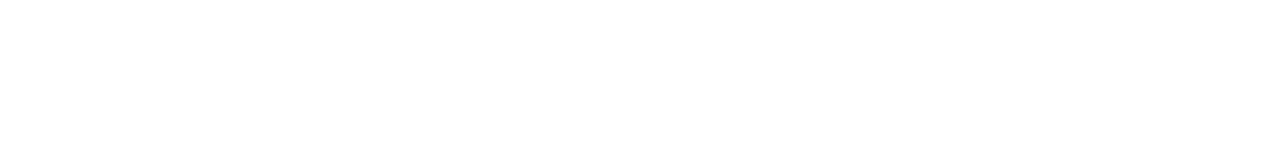
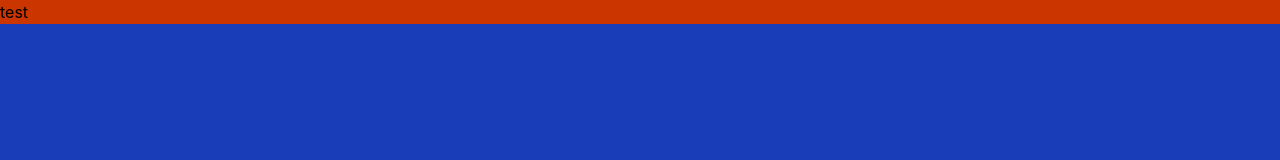
Before and after one commit to AlbertTopallaj/news-site, a website built with Vite: page index.html in a window 1280 px wide. Built offline with nearby package versions, Linux system fonts and the light colour scheme.

Commit message:
style: changed the background-color to dark-blue

```diff
--- a/index.html
+++ b/index.html
@@ -6,6 +6,7 @@
     <link href="/src/style.css" rel="stylesheet">
     <title>Home - Java News Site</title>
   </head>
-  <body>
+  <body class="bg-blue-800">
+    <div class="bg-orange-700">test</div>
   </body>
 </html>
```
